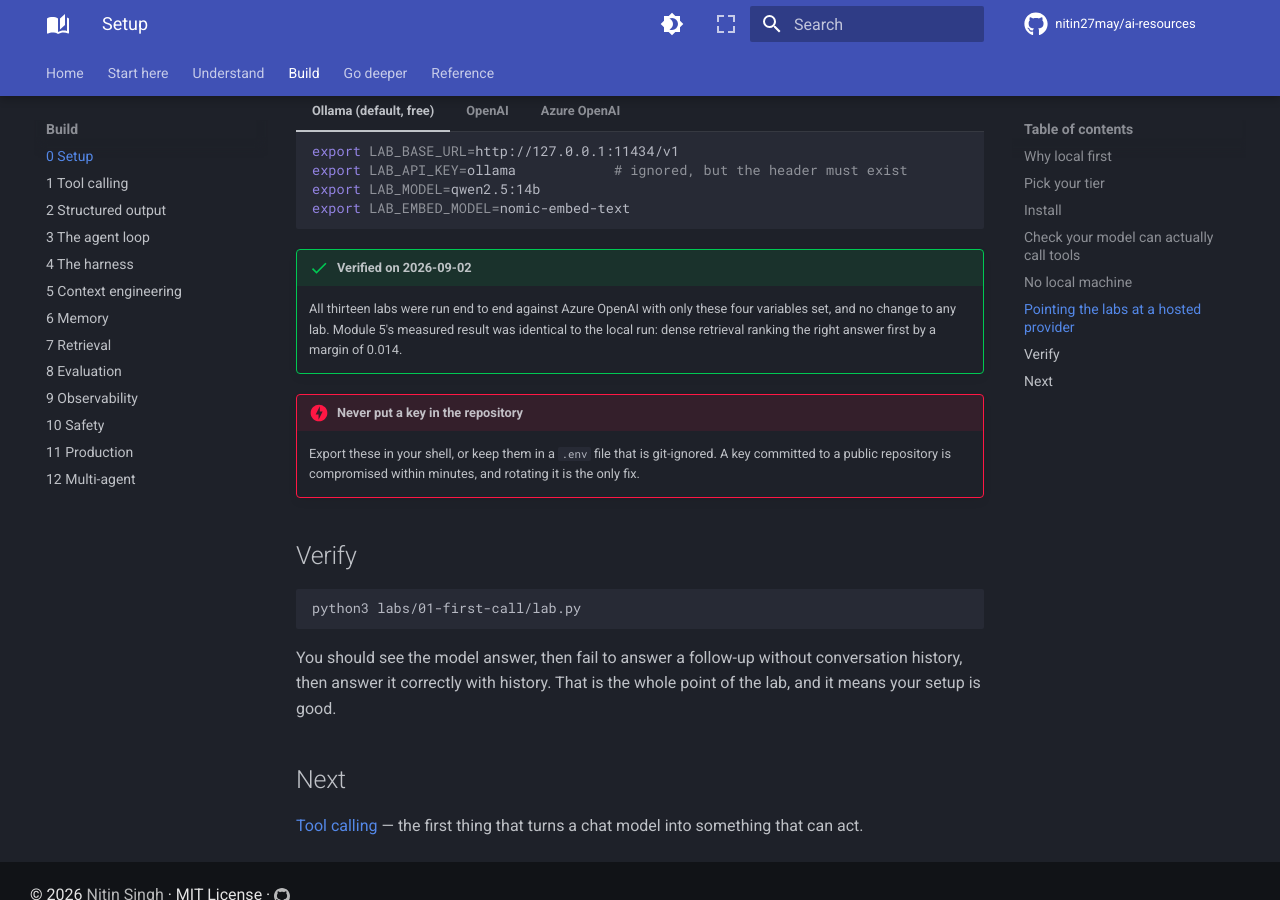
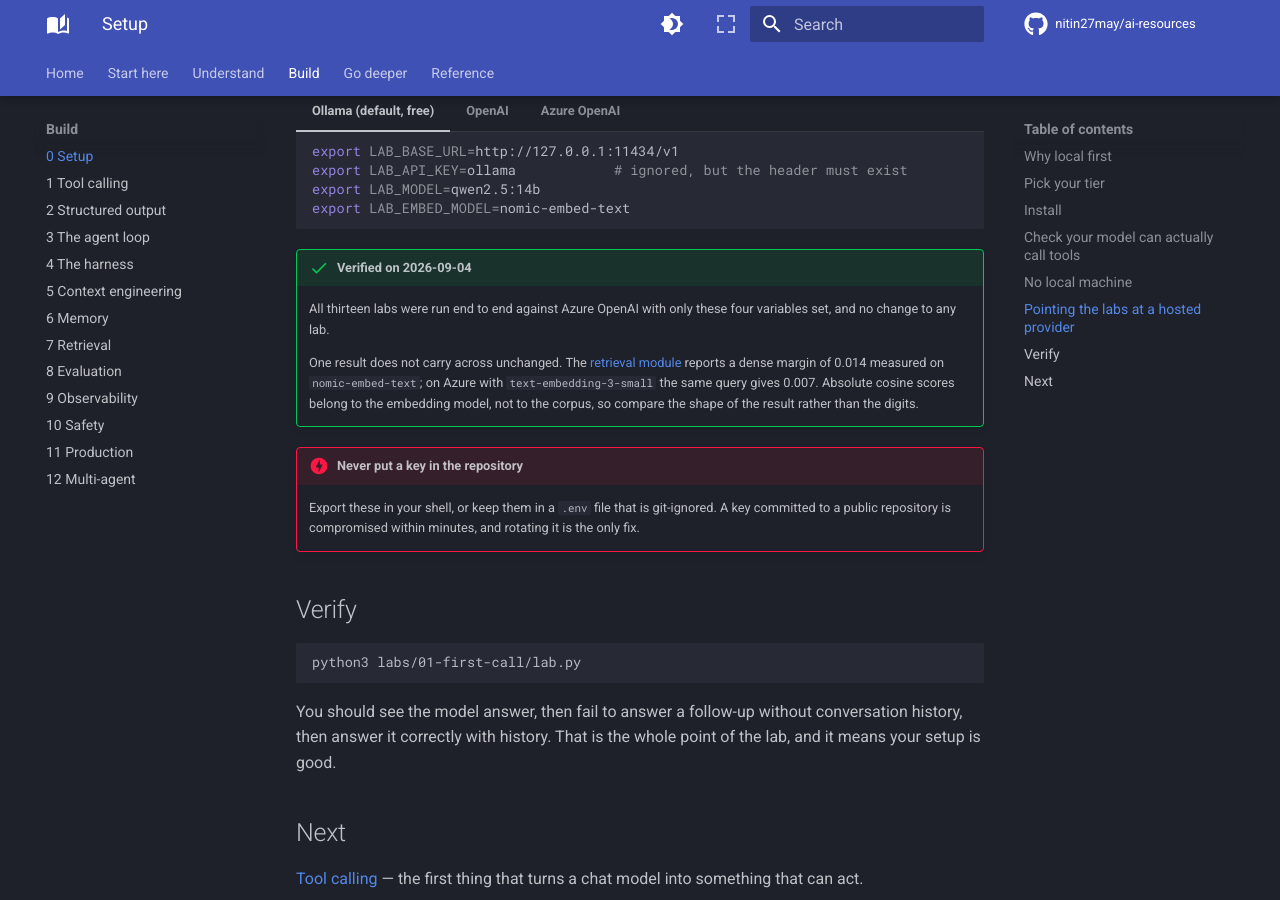
Before and after one commit to nitin27may/ai-resources, an MkDocs documentation site: the page built from docs/00-start-here/setup.md, in a window 1280 px wide and 900 px high, scrolled down 2809 px. Built offline with MkDocs 1.6.1 and Material for MkDocs 9.7.7, drawn with Linux system fonts in a browser that asks for light colours; comment, search, counter and statistics services are not loaded.

Commit message:
docs: attribute the retrieval margin to its embedding model
Five pages and the labs README quoted a dense margin of 0.014 as a bare
number. It is a property of nomic-embed-text, not of the corpus: running
lab 06 against Azure OpenAI with text-embedding-3-small scores 0.413 vs
0.406, a margin of 0.007 -- half as wide.

Two of those claims were not merely unqualified but wrong. labs/README.md
and setup.md both said the Azure run reproduced 0.014, setup.md calling it
"identical to the local run". It never was; nobody had compared the two
numbers.

The lesson is unchanged and slightly stronger at 0.007, so the figures
stay and now carry the model that produced them, with the Azure pair
alongside. Readers on a third embedding model are told to compare the
shape rather than the digits.

Also fixes a stale "Module 5" reference in the same admonition -- retrieval
has been module 7 since the restructure -- and dates all three verification
notes 2026-09-04, the run they describe.

Verified: strict build, sitemap guard 44/44, link check 49 pages / 183
external URLs, style greps all zero. The diagram and theme render checks
were not run (no playwright here); this diff changes no diagram or colour
lines.

Co-Authored-By: Claude Opus 5 <noreply@anthropic.com>

```diff
--- a/docs/00-start-here/setup.md
+++ b/docs/00-start-here/setup.md
@@ -157,11 +157,15 @@ code changes between these.
     `/openai/deployments/<name>/chat/completions?api-version=...` path also
     works and requires an `api-key` header instead; the labs assume the former.
 
-!!! success "Verified on 2026-09-02"
+!!! success "Verified on 2026-09-04"
     All thirteen labs were run end to end against Azure OpenAI with only these four
-    variables set, and no change to any lab. Module 5's measured result was
-    identical to the local run: dense retrieval ranking the right answer first
-    by a margin of 0.014.
+    variables set, and no change to any lab.
+
+    One result does not carry across unchanged. The [retrieval
+    module](../02-agents/retrieval.md) reports a dense margin of 0.014 measured
+    on `nomic-embed-text`; on Azure with `text-embedding-3-small` the same query
+    gives 0.007. Absolute cosine scores belong to the embedding model, not to
+    the corpus, so compare the shape of the result rather than the digits.
 
 !!! danger "Never put a key in the repository"
     Export these in your shell, or keep them in a `.env` file that is
```
Also changed, not shown: docs/00-start-here/the-path.md (+2 -2 lines), docs/02-agents/retrieval.md (+12 -1 lines), docs/concepts/retrieval-and-data.md (+3 -1 lines), labs/README.md (+11 -3 lines).
